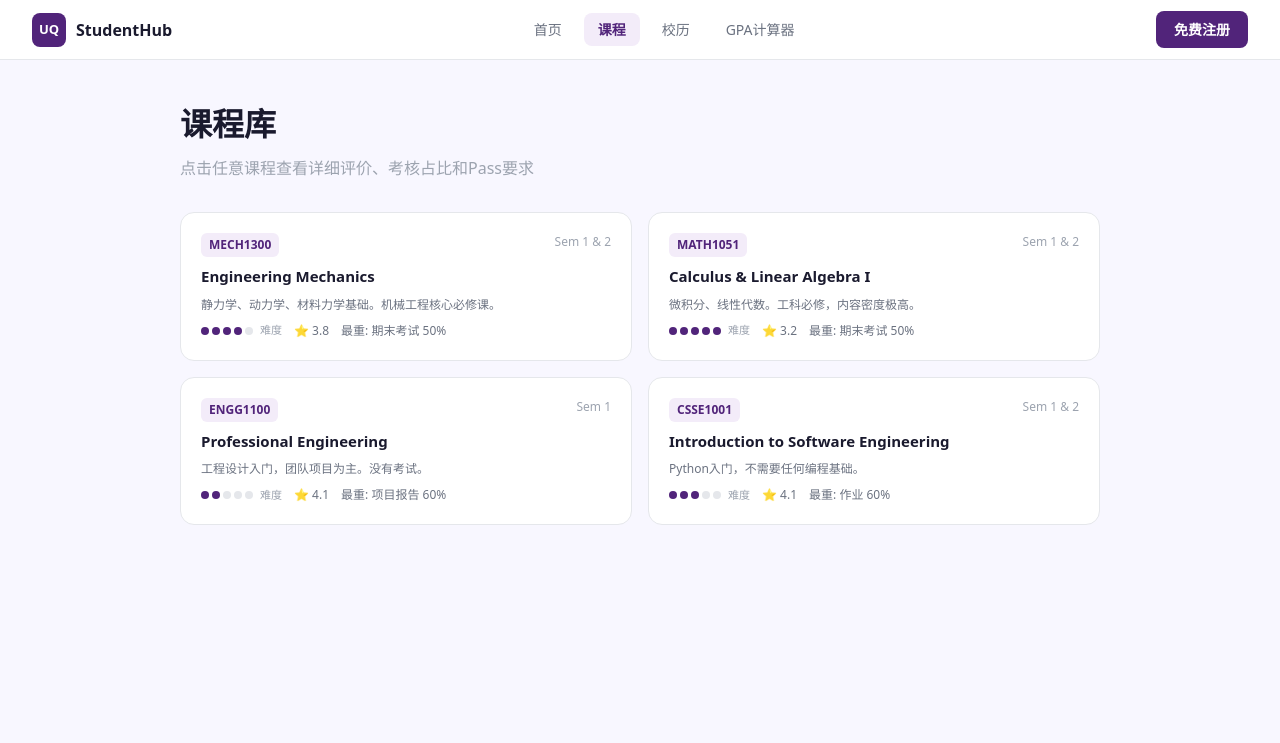
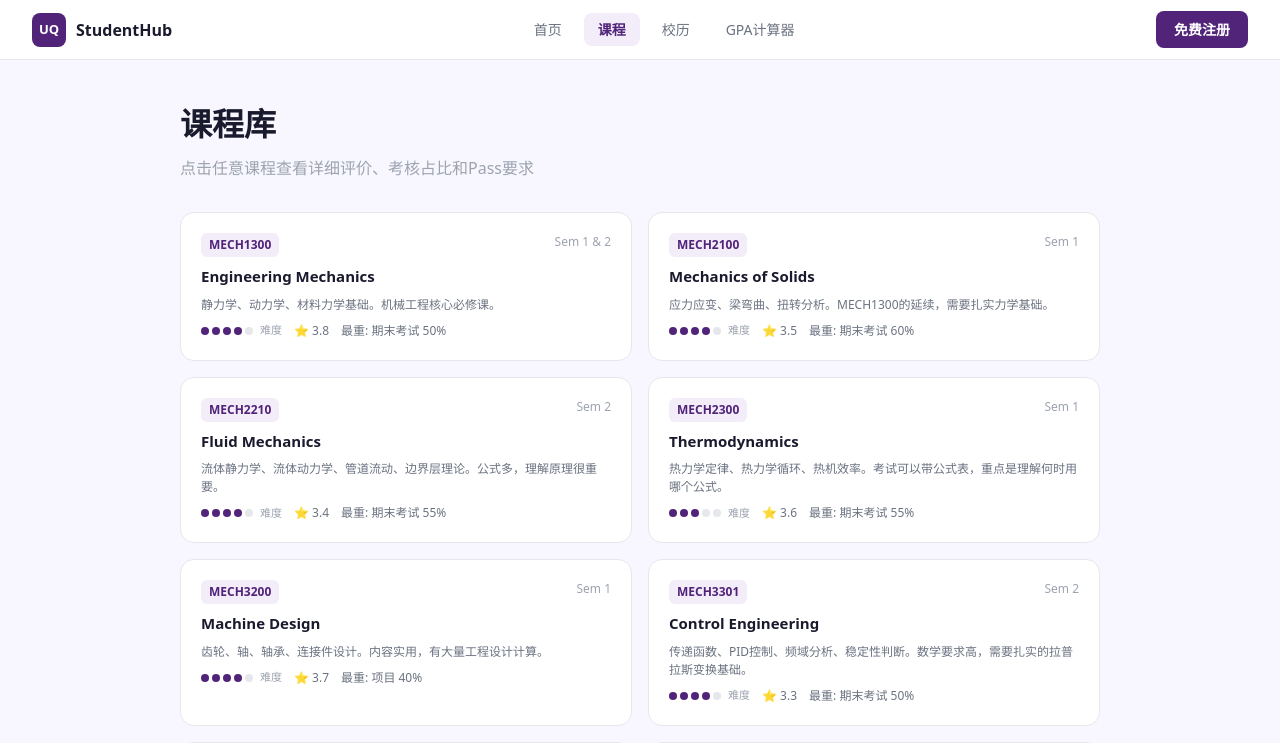
Before and after one commit to fancy070202-sys/uq-student-hub, a Next.js app: page /courses in a window 1280 px wide. Shown: the top 743 px of the page. Built offline with nearby package versions, Linux system fonts and the light colour scheme.

Commit message:
Update page.tsx

```diff
--- a/app/courses/page.tsx
+++ b/app/courses/page.tsx
@@ -1,9 +1,17 @@
 export default function CoursesPage() {
   const courses = [
     { code: 'MECH1300', name: 'Engineering Mechanics', difficulty: 4, rating: 3.8, semester: 'Sem 1 & 2', topAssess: '期末考试 50%', assessments: [{ name: '期末考试', pct: 50 }, { name: '期中考试', pct: 25 }, { name: '作业', pct: 25 }], passReq: ['期末考试 ≥ 40%（硬性要求）', '总分 ≥ 50%'], description: '静力学、动力学、材料力学基础。机械工程核心必修课。', reviews: [{ text: '考试题目和tutorial很像，一定要把tutorial全部做完。', score: 4 }, { text: '期中之后难度跳升很大，不要落下进度。', score: 3 }] },
-    { code: 'MATH1051', name: 'Calculus & Linear Algebra I', difficulty: 5, rating: 3.2, semester: 'Sem 1 & 2', topAssess: '期末考试 50%', assessments: [{ name: '期末考试', pct: 50 }, { name: '期中考试', pct: 25 }, { name: '每周测验', pct: 25 }], passReq: ['期末考试 ≥ 40%（硬性要求）', '总分 ≥ 50%'], description: '微积分、线性代数。工科必修，内容密度极高。', reviews: [{ text: '绝对不能落课，每周内容都建立在上周基础上。', score: 3 }, { text: 'Tutorial worksheet基本就是考试原题。', score: 4 }] },
-    { code: 'ENGG1100', name: 'Professional Engineering', difficulty: 2, rating: 4.1, semester: 'Sem 1', topAssess: '项目报告 60%', assessments: [{ name: '项目报告', pct: 60 }, { name: 'Presentation', pct: 25 }, { name: '个人反思', pct: 15 }], passReq: ['总分 ≥ 50%', '所有作业必须提交'], description: '工程设计入门，团队项目为主。没有考试。', reviews: [{ text: '组队很重要，找靠谱的组员。', score: 4 }, { text: '没有期末考试太舒服了。', score: 5 }] },
-    { code: 'CSSE1001', name: 'Introduction to Software Engineering', difficulty: 3, rating: 4.1, semester: 'Sem 1 & 2', topAssess: '作业 60%', assessments: [{ name: '作业x3', pct: 60 }, { name: '期末考试', pct: 40 }], passReq: ['期末考试 ≥ 45%（硬性要求）', '总分 ≥ 50%'], description: 'Python入门，不需要任何编程基础。', reviews: [{ text: '作业要早开始，临近deadline系统会很慢。', score: 4 }, { text: 'A2到A3难度跳升明显。', score: 3 }] },
+    { code: 'MECH2100', name: 'Mechanics of Solids', difficulty: 4, rating: 3.5, semester: 'Sem 1', topAssess: '期末考试 60%', assessments: [{ name: '期末考试', pct: 60 }, { name: '实验报告', pct: 20 }, { name: '作业', pct: 20 }], passReq: ['期末考试 ≥ 45%（硬性要求）', '总分 ≥ 50%'], description: '应力应变、梁弯曲、扭转分析。MECH1300的延续，需要扎实力学基础。', reviews: [{ text: '实验报告很花时间，早点开始写。', score: 3 }, { text: '期末考试难度中等，历年卷子很有用。', score: 4 }] },
+    { code: 'MECH2210', name: 'Fluid Mechanics', difficulty: 4, rating: 3.4, semester: 'Sem 2', topAssess: '期末考试 55%', assessments: [{ name: '期末考试', pct: 55 }, { name: '实验', pct: 20 }, { name: '作业', pct: 25 }], passReq: ['期末考试 ≥ 40%（硬性要求）', '总分 ≥ 50%'], description: '流体静力学、流体动力学、管道流动、边界层理论。公式多，理解原理很重要。', reviews: [{ text: '伯努利方程要烂熟于心，考试必考。', score: 3 }, { text: '实验课很有意思，但报告要认真写。', score: 4 }] },
+    { code: 'MECH2300', name: 'Thermodynamics', difficulty: 3, rating: 3.6, semester: 'Sem 1', topAssess: '期末考试 55%', assessments: [{ name: '期末考试', pct: 55 }, { name: '期中测验', pct: 25 }, { name: '作业', pct: 20 }], passReq: ['总分 ≥ 50%'], description: '热力学定律、热力学循环、热机效率。考试可以带公式表，重点是理解何时用哪个公式。', reviews: [{ text: '公式表可以带进考场，把常用公式整理好。', score: 4 }, { text: '作业和考试题型很像，认真做作业。', score: 3 }] },
+    { code: 'MECH3200', name: 'Machine Design', difficulty: 4, rating: 3.7, semester: 'Sem 1', topAssess: '项目 40%', assessments: [{ name: '项目', pct: 40 }, { name: '期末考试', pct: 40 }, { name: '作业', pct: 20 }], passReq: ['期末考试 ≥ 40%（硬性要求）', '总分 ≥ 50%'], description: '齿轮、轴、轴承、连接件设计。内容实用，有大量工程设计计算。', reviews: [{ text: '项目很实用，直接用到工程实际，好好做。', score: 4 }, { text: '考试计算量大，要练速度。', score: 3 }] },
+    { code: 'MECH3301', name: 'Control Engineering', difficulty: 4, rating: 3.3, semester: 'Sem 2', topAssess: '期末考试 50%', assessments: [{ name: '期末考试', pct: 50 }, { name: '实验', pct: 25 }, { name: '作业', pct: 25 }], passReq: ['期末考试 ≥ 40%（硬性要求）', '总分 ≥ 50%'], description: '传递函数、PID控制、频域分析、稳定性判断。数学要求高，需要扎实的拉普拉斯变换基础。', reviews: [{ text: '最难的一门必修课，Laplace变换一定要熟。', score: 3 }, { text: 'MATLAB仿真部分很有意思，实验课要好好做。', score: 4 }] },
+    { code: 'ENGG1100', name: 'Professional Engineering', difficulty: 2, rating: 4.1, semester: 'Sem 1', topAssess: '项目报告 60%', assessments: [{ name: '项目报告', pct: 60 }, { name: 'Presentation', pct: 25 }, { name: '个人反思', pct: 15 }], passReq: ['总分 ≥ 50%', '所有作业必须提交'], description: '工程设计入门，团队项目为主。没有考试，对国际生友好。', reviews: [{ text: '组队很重要，找靠谱的组员。', score: 4 }, { text: '没有期末考试太舒服了。', score: 5 }] },
+    { code: 'ENGG4300', name: 'Engineering Project', difficulty: 3, rating: 4.2, semester: 'Sem 1 & 2', topAssess: '论文/报告 60%', assessments: [{ name: '论文/报告', pct: 60 }, { name: 'Presentation', pct: 25 }, { name: '进度汇报', pct: 15 }], passReq: ['总分 ≥ 50%', '必须完成所有里程碑'], description: '毕业设计项目，全年进行。选题很重要，选自己感兴趣的方向。', reviews: [{ text: '选一个好导师比什么都重要，早点联系。', score: 4 }, { text: '时间管理是关键，不要拖到最后一刻。', score: 4 }] },
+    { code: 'MATH1051', name: 'Calculus & Linear Algebra I', difficulty: 5, rating: 3.2, semester: 'Sem 1 & 2', topAssess: '期末考试 50%', assessments: [{ name: '期末考试', pct: 50 }, { name: '期中考试', pct: 25 }, { name: '每周测验', pct: 25 }], passReq: ['期末考试 ≥ 40%（硬性要求）', '总分 ≥ 50%'], description: '微积分、线性代数。工科必修，内容密度极高，不能落课。', reviews: [{ text: '绝对不能落课，每周内容都建立在上周基础上。', score: 3 }, { text: 'Tutorial worksheet基本就是考试原题。', score: 4 }] },
+    { code: 'MATH1052', name: 'Multivariate Calculus & ODEs', difficulty: 5, rating: 3.1, semester: 'Sem 2', topAssess: '期末考试 50%', assessments: [{ name: '期末考试', pct: 50 }, { name: '期中考试', pct: 25 }, { name: '每周测验', pct: 25 }], passReq: ['期末考试 ≥ 40%（硬性要求）', '总分 ≥ 50%'], description: '多元微积分、常微分方程。MATH1051的延续，难度更高。', reviews: [{ text: 'ODE部分是很多人挂科的地方，重点攻克。', score: 3 }, { text: '和MATH1051一样，tutorial做完就能过。', score: 4 }] },
+    { code: 'CSSE1001', name: 'Introduction to Software Engineering', difficulty: 3, rating: 4.1, semester: 'Sem 1 & 2', topAssess: '作业 60%', assessments: [{ name: '作业x3', pct: 60 }, { name: '期末考试', pct: 40 }], passReq: ['期末考试 ≥ 45%（硬性要求）', '总分 ≥ 50%'], description: 'Python入门，不需要任何编程基础。工科生选修热门课。', reviews: [{ text: '作业要早开始，临近deadline系统会很慢。', score: 4 }, { text: 'A2到A3难度跳升明显。', score: 3 }] },
+    { code: 'PHYS1001', name: 'Introductory Physics I', difficulty: 3, rating: 3.7, semester: 'Sem 1', topAssess: '期末考试 50%', assessments: [{ name: '期末考试', pct: 50 }, { name: '实验', pct: 20 }, { name: '在线测验', pct: 30 }], passReq: ['总分 ≥ 50%'], description: '力学、波动、热学基础。对机械工程学生比较容易，和MECH1300内容有重叠。', reviews: [{ text: '在线测验可以多次提交，好好利用。', score: 4 }, { text: '实验报告格式要按模板来，扣分很严。', score: 3 }] },
   ]
 
   return (
```
